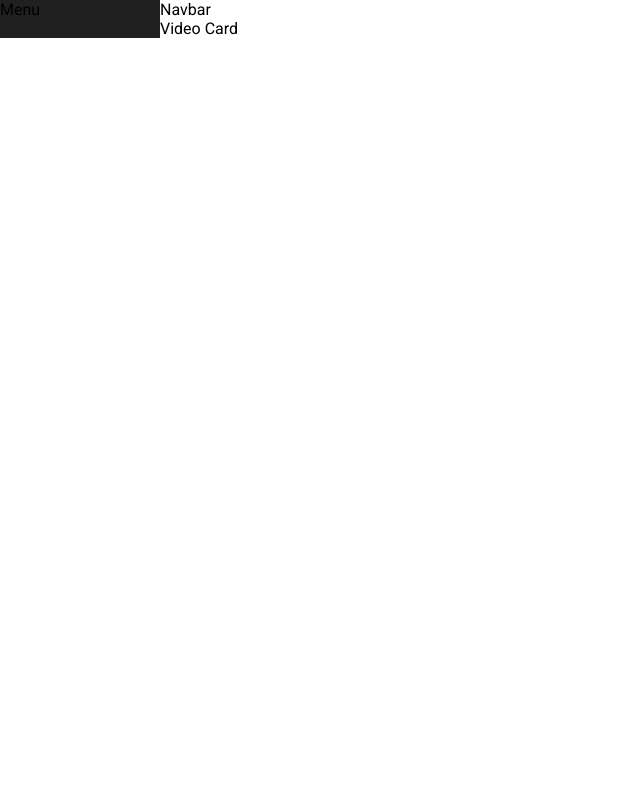
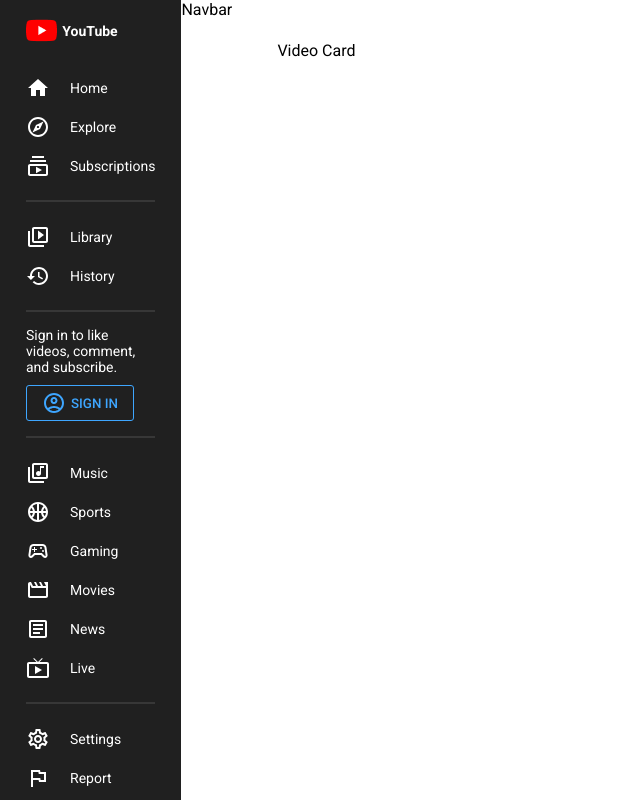
Before and after one commit to Mahmutcano/react-node-youtube-clone-redux-jwt-cookies, a React (Create React App) app in the folder client/: page / in a window 1280 px wide. Shown: the top 800 px of the page, without its empty margins (0-640 px from the left). Built offline with nearby package versions, Linux system fonts and the light colour scheme.

Commit message:
Side Menu Design and Material İcons

```diff
--- a/client/public/index.html
+++ b/client/public/index.html
@@ -2,7 +2,6 @@
 <html lang="en">
   <head>
     <meta charset="utf-8" />
-    <link rel="youtube-icon" href="../src/img/logo.png" />
     <meta name="viewport" content="width=device-width, initial-scale=1" />
     <meta name="theme-color" content="#000000" />
     <meta
--- a/client/src/App.js
+++ b/client/src/App.js
@@ -9,7 +9,9 @@
 const Main = styled.div`
   flex: 7;
 `;
-const Wrapper = styled.div``;
+const Wrapper = styled.div`
+  padding: 22px 96px;
+`;
 
 function App() {
   return (
--- a/client/src/components/Menu.jsx
+++ b/client/src/components/Menu.jsx
@@ -1,13 +1,156 @@
 import React from "react";
 import styled from "styled-components";
+import YouTube from "../img/logo.png";
+import HomeIcon from "@mui/icons-material/Home";
+import ExploreOutlinedIcon from "@mui/icons-material/ExploreOutlined";
+import SubscriptionsOutlinedIcon from "@mui/icons-material/SubscriptionsOutlined";
+import VideoLibraryOutlinedIcon from "@mui/icons-material/VideoLibraryOutlined";
+import HistoryOutlinedIcon from "@mui/icons-material/HistoryOutlined";
+import LibraryMusicOutlinedIcon from "@mui/icons-material/LibraryMusicOutlined";
+import SportsEsportsOutlinedIcon from "@mui/icons-material/SportsEsportsOutlined";
+import SportsBasketballOutlinedIcon from "@mui/icons-material/SportsBasketballOutlined";
+import MovieOutlinedIcon from "@mui/icons-material/MovieOutlined";
+import ArticleOutlinedIcon from "@mui/icons-material/ArticleOutlined";
+import LiveTvOutlinedIcon from "@mui/icons-material/LiveTvOutlined";
+import AccountCircleOutlinedIcon from "@mui/icons-material/AccountCircleOutlined";
+import SettingsOutlinedIcon from "@mui/icons-material/SettingsOutlined";
+import FlagOutlinedIcon from "@mui/icons-material/FlagOutlined";
+import HelpOutlineOutlinedIcon from "@mui/icons-material/HelpOutlineOutlined";
+import SettingsBrightnessOutlinedIcon from "@mui/icons-material/SettingsBrightnessOutlined";
 
 const Container = styled.div`
   flex: 1;
   background-color: #202020;
+  height: 120vh;
+  color: white;
+  font-size: 14px;
+  position: sticky;
+  top: 0;
+`;
+
+const Wrapper = styled.div`
+  padding: 18px 26px;
+`;
+
+const Logo = styled.div`
+  display: flex;
+  align-items: center;
+  gap: 5px;
+  font-weight: bold;
+  margin-bottom: 25px;
+`;
+
+const Img = styled.img`
+  height: 25px;
+`;
+
+const Item = styled.div`
+  display: flex;
+  align-items: center;
+  gap: 20px;
+  cursor: pointer;
+  padding: 7.5px 0px;
+`;
+
+const Hr = styled.hr`
+  margin: 15px 0px;
+  border: 0.5px solid #373737;
+`;
+
+const Login = styled.div``;
+
+const Button = styled.button`
+  padding: 5px 15px;
+  background-color: transparent;
+  border: 1px solid #3ea6ff;
+  color: #3ea6ff;
+  border-radius: 3px;
+  font-weight: 500;
+  margin-top: 10px;
+  cursor: pointer;
+  display: flex;
+  align-items: center;
+  gap: 5px;
 `;
 
 const Menu = () => {
-  return <Container>Menu</Container>;
+  return (
+    <Container>
+      <Wrapper>
+        <Logo>
+          <Img src={YouTube} />
+          YouTube
+        </Logo>
+        <Item>
+          <HomeIcon />
+          Home
+        </Item>
+        <Item>
+          <ExploreOutlinedIcon />
+          Explore
+        </Item>
+        <Item>
+          <SubscriptionsOutlinedIcon />
+          Subscriptions
+        </Item>
+        <Hr />
+        <Item>
+          <VideoLibraryOutlinedIcon />
+          Library
+        </Item>
+        <Item>
+          <HistoryOutlinedIcon />
+          History
+        </Item>
+        <Hr />
+        <Login>
+          Sign in to like videos, comment, and subscribe.
+          <Button>
+            <AccountCircleOutlinedIcon />
+            SIGN IN
+          </Button>
+        </Login>
+        <Hr />
+        <Item>
+          <LibraryMusicOutlinedIcon />
+          Music
+        </Item>
+        <Item>
+          <SportsBasketballOutlinedIcon />
+          Sports
+        </Item>
+        <Item>
+          <SportsEsportsOutlinedIcon />
+          Gaming
+        </Item>
+        <Item>
+          <MovieOutlinedIcon />
+          Movies
+        </Item>
+        <Item>
+          <ArticleOutlinedIcon />
+          News
+        </Item>
+        <Item>
+          <LiveTvOutlinedIcon />
+          Live
+        </Item>
+        <Hr />
+        <Item>
+          <SettingsOutlinedIcon />
+          Settings
+        </Item>
+        <Item>
+          <FlagOutlinedIcon />
+          Report
+        </Item>
+        <Item>
+          <HelpOutlineOutlinedIcon />
+          Help
+        </Item>
+      </Wrapper>
+    </Container>
+  );
 };
 
 export default Menu;
```
Also changed, not shown: package.json (added, +8 -0 lines), 1 other file (tests, documents, lock files or other folders).
